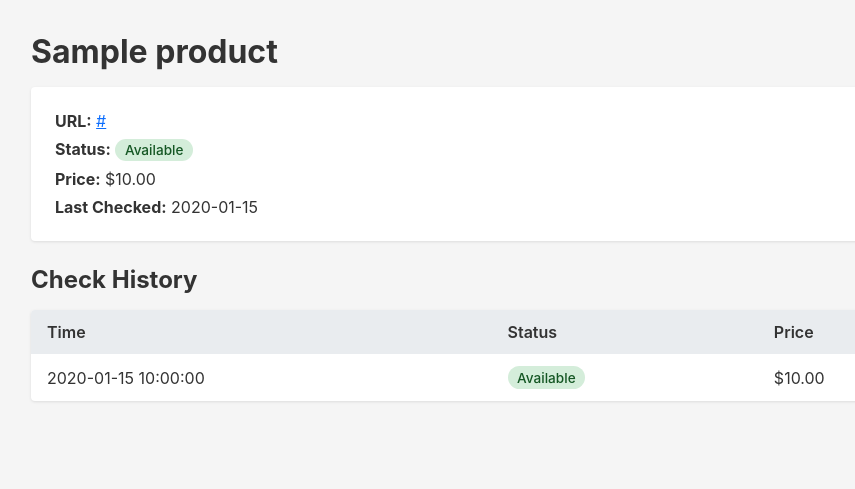
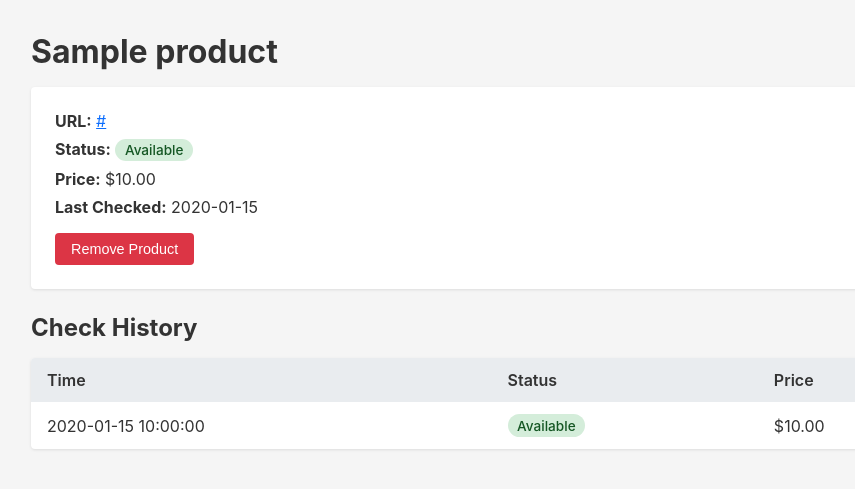
Before and after one commit to ando01/price-checker, a Flask app: template src/templates/product.html in a window 1280 px wide. Shown: the part 56-545 px from the top of the page, without its empty margins (145-1000 px from the left). Run offline with Flask 3, Linux system fonts and the light colour scheme; the template is opened without the code that fills it: most values are stand-ins (such as "Sample title", 1, 10 or a date in 2020); parts of the project's set-up code (start-up, migrations or seed data) failed here and were passed over.

Commit message:
Added ability to remove products and status page aut refreshes

```diff
--- a/src/templates/base.html
+++ b/src/templates/base.html
@@ -23,6 +23,8 @@
         a:hover { text-decoration: underline; }
         .btn { display: inline-block; padding: 0.5rem 1rem; background: #0d6efd; color: #fff; text-decoration: none; border-radius: 4px; border: none; cursor: pointer; font-size: 0.9rem; }
         .btn:hover { background: #0b5ed7; text-decoration: none; color: #fff; }
+        .btn-danger { background: #dc3545; }
+        .btn-danger:hover { background: #bb2d3b; }
         .status { display: inline-block; padding: 0.2rem 0.6rem; border-radius: 12px; font-size: 0.85rem; font-weight: 500; }
         .status.available { background: #d4edda; color: #155724; }
         .status.unavailable { background: #f8d7da; color: #721c24; }
--- a/src/templates/product.html
+++ b/src/templates/product.html
@@ -6,6 +6,7 @@
 <div class="card">
     <p><strong>URL:</strong> <a href="{{ product.url }}" target="_blank">{{ product.url }}</a></p>
     <p style="margin-top: 0.5rem;"><strong>Status:</strong>
+        <span id="detail-status">
         {% if product.last_status == "available" %}
             <span class="status available">Available</span>
         {% elif product.last_status == "unavailable" %}
@@ -13,13 +14,18 @@
         {% else %}
             <span class="status unknown">Pending</span>
         {% endif %}
+        </span>
     </p>
-    <p style="margin-top: 0.5rem;"><strong>Price:</strong> {{ "$%.2f"|format(product.last_price) if product.last_price is not none else "—" }}</p>
-    <p style="margin-top: 0.5rem;"><strong>Last Checked:</strong> {{ product.last_checked.strftime("%Y-%m-%d %H:%M:%S") if product.last_checked else "—" }}</p>
+    <p style="margin-top: 0.5rem;"><strong>Price:</strong> <span id="detail-price">{{ "$%.2f"|format(product.last_price) if product.last_price is not none else "—" }}</span></p>
+    <p style="margin-top: 0.5rem;"><strong>Last Checked:</strong> <span id="detail-checked">{{ product.last_checked.strftime("%Y-%m-%d %H:%M:%S") if product.last_checked else "—" }}</span></p>
+    <form method="post" action="/product/{{ product.id }}/delete" style="margin-top: 1rem;" onsubmit="return confirm('Remove this product and all its history?');">
+        <button type="submit" class="btn btn-danger">Remove Product</button>
+    </form>
 </div>
 
 <h2 style="margin-bottom: 1rem;">Check History</h2>
 
+<div id="history-section">
 {% if history %}
 <table>
     <thead>
@@ -29,7 +35,7 @@
             <th>Price</th>
         </tr>
     </thead>
-    <tbody>
+    <tbody id="history-body">
         {% for h in history %}
         <tr>
             <td>{{ h.checked_at.strftime("%Y-%m-%d %H:%M:%S") }}</td>
@@ -52,4 +58,38 @@
     <p>No check history yet. Waiting for next scheduled check.</p>
 </div>
 {% endif %}
+</div>
+
+<script>
+(function() {
+    var productId = {{ product.id }};
+    function statusBadge(s) {
+        if (s === "available") return '<span class="status available">Available</span>';
+        if (s === "unavailable") return '<span class="status unavailable">Unavailable</span>';
+        return '<span class="status unknown">' + (s || "Pending") + '</span>';
+    }
+    function fmtPrice(p) {
+        return p != null ? "$" + Number(p).toFixed(2) : "\u2014";
+    }
+    function refresh() {
+        fetch("/api/product/" + productId)
+            .then(function(r) { return r.ok ? r.json() : null; })
+            .then(function(d) {
+                if (!d) return;
+                document.getElementById("detail-status").innerHTML = statusBadge(d.last_status);
+                document.getElementById("detail-price").textContent = fmtPrice(d.last_price);
+                document.getElementById("detail-checked").textContent = d.last_checked || "\u2014";
+                if (d.history && d.history.length) {
+                    var rows = d.history.map(function(h) {
+                        return "<tr><td>" + h.checked_at + "</td><td>" + statusBadge(h.status) + "</td><td>" + fmtPrice(h.price) + "</td></tr>";
+                    }).join("");
+                    var section = document.getElementById("history-section");
+                    section.innerHTML = '<table><thead><tr><th>Time</th><th>Status</th><th>Price</th></tr></thead><tbody id="history-body">' + rows + '</tbody></table>';
+                }
+            })
+            .catch(function() {});
+    }
+    setInterval(refresh, 30000);
+})();
+</script>
 {% endblock %}
--- a/src/web.py
+++ b/src/web.py
@@ -2,7 +2,7 @@ import logging
 
 from apscheduler.schedulers.background import BackgroundScheduler
 from apscheduler.triggers.interval import IntervalTrigger
-from flask import Flask, flash, redirect, render_template, request, url_for
+from flask import Flask, flash, jsonify, redirect, render_template, request, url_for
 
 from .database import Database
 
@@ -47,6 +47,57 @@ def create_app(database: Database, scheduler: BackgroundScheduler) -> Flask:
 
         history = database.get_product_history(product_id)
         return render_template("product.html", product=product, history=history)
+
+    @app.route("/product/<int:product_id>/delete", methods=["POST"])
+    def delete_product(product_id: int):
+        product = database.get_product_by_id(product_id)
+        if product is None:
+            flash("Product not found.", "error")
+        elif database.delete_product(product_id):
+            flash(f"Product '{product.name or product.url}' removed.", "success")
+        else:
+            flash("Failed to remove product.", "error")
+        return redirect(url_for("index"))
+
+    @app.route("/api/products")
+    def api_products():
+        products = database.get_all_products()
+        return jsonify([
+            {
+                "id": p.id,
+                "name": p.name,
+                "url": p.url,
+                "last_status": p.last_status,
+                "last_price": p.last_price,
+                "last_checked": p.last_checked.strftime("%Y-%m-%d %H:%M")
+                if p.last_checked else None,
+            }
+            for p in products
+        ])
+
+    @app.route("/api/product/<int:product_id>")
+    def api_product(product_id: int):
+        product = database.get_product_by_id(product_id)
+        if product is None:
+            return jsonify({"error": "not found"}), 404
+        history = database.get_product_history(product_id, limit=100)
+        return jsonify({
+            "id": product.id,
+            "name": product.name,
+            "url": product.url,
+            "last_status": product.last_status,
+            "last_price": product.last_price,
+            "last_checked": product.last_checked.strftime("%Y-%m-%d %H:%M:%S")
+            if product.last_checked else None,
+            "history": [
+                {
+                    "status": h.status,
+                    "price": h.price,
+                    "checked_at": h.checked_at.strftime("%Y-%m-%d %H:%M:%S"),
+                }
+                for h in history
+            ],
+        })
 
     @app.route("/settings", methods=["GET"])
     def settings():
```
Also changed, not shown: src/database.py (+12 -0 lines), src/templates/index.html (+37 -3 lines).
